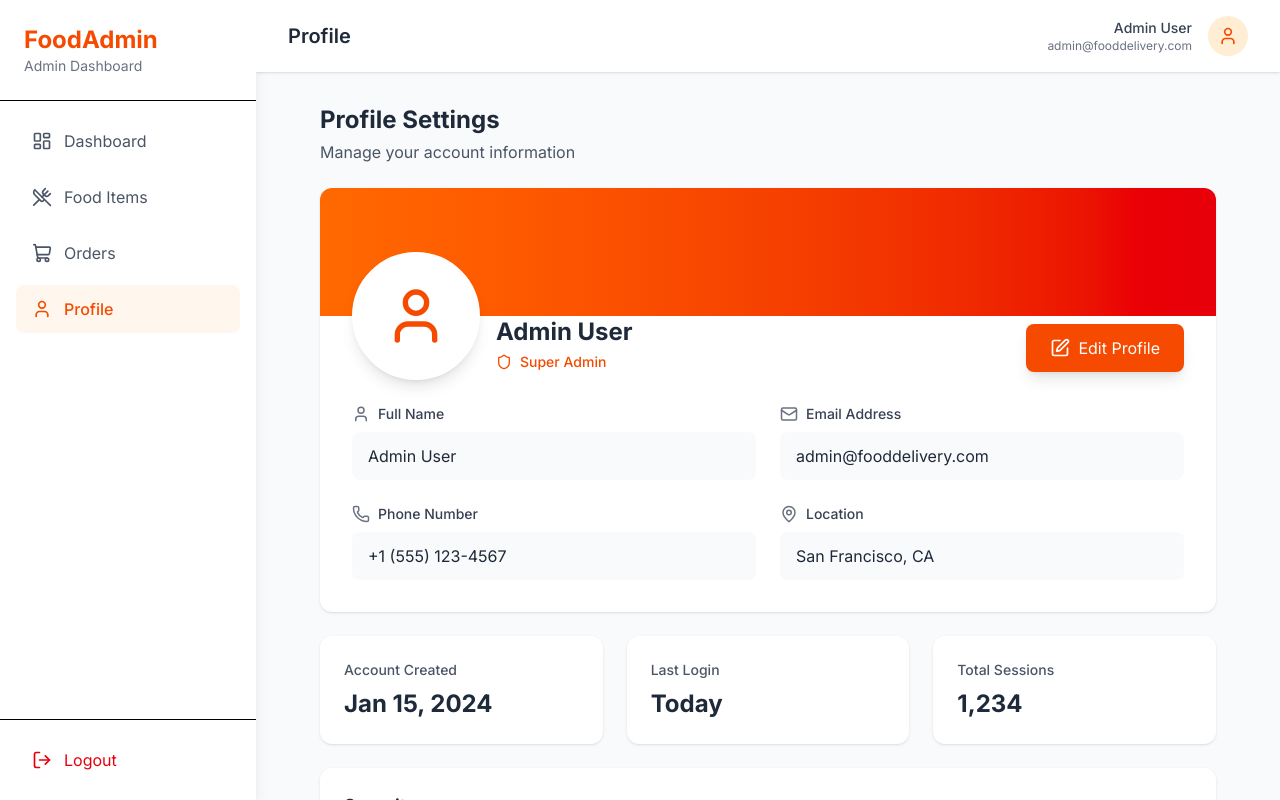
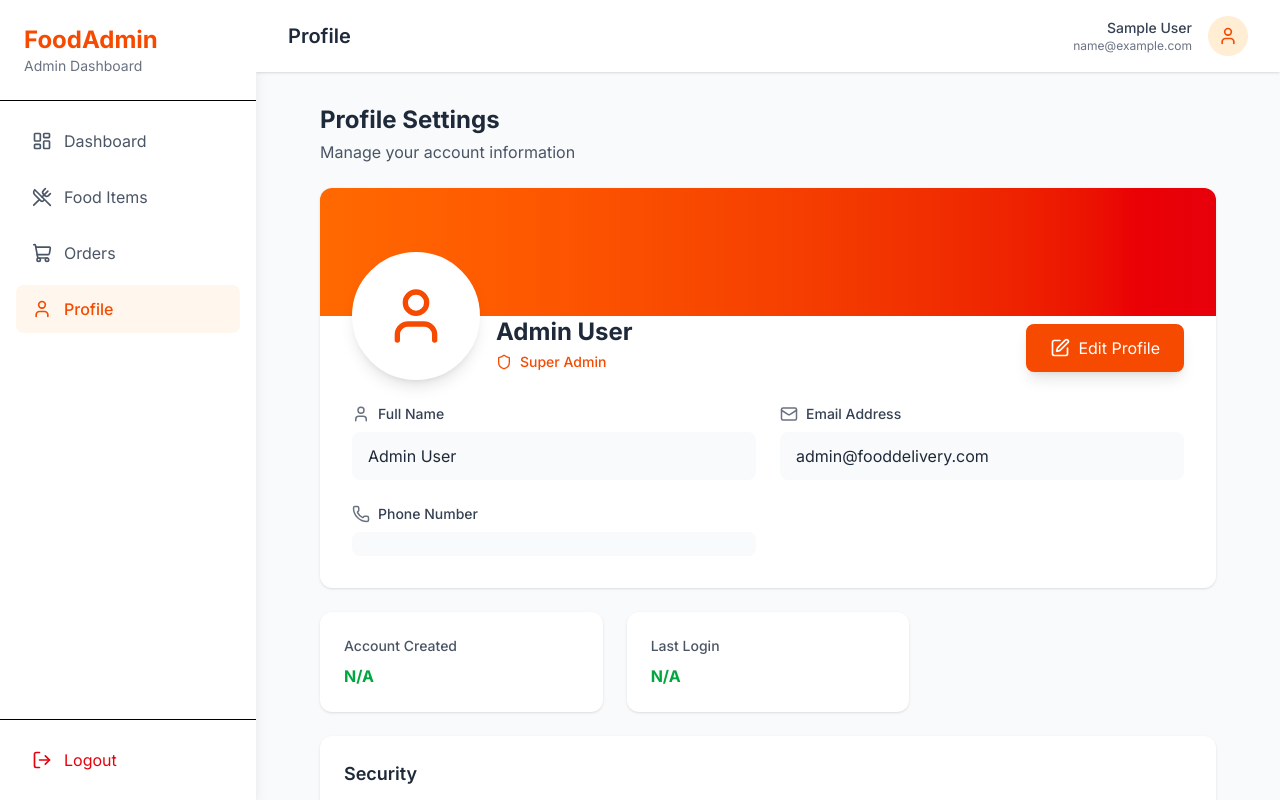
Before and after one commit to sreekanth9885/mysabala-admin-app, a React (Vite) app: page /profile in a window 1280 px wide. Built offline with nearby package versions, Linux system fonts and the light colour scheme; sample sign-in values are in the browser's storage.

Commit message:
dynamic user info in layout and profile

```diff
--- a/src/components/Layout.tsx
+++ b/src/components/Layout.tsx
@@ -1,35 +1,83 @@
-import { Outlet, Link, useLocation, useNavigate } from "react-router-dom";
-import { LayoutDashboard, UtensilsCrossed, ShoppingCart, LogOut, User } from "lucide-react";
+import {
+  Outlet,
+  Link,
+  useLocation,
+  useNavigate,
+} from "react-router-dom";
+
+import {
+  LayoutDashboard,
+  UtensilsCrossed,
+  ShoppingCart,
+  LogOut,
+  User,
+} from "lucide-react";
+import { useAuth } from "../features/hooks/useAuth";
+
 
 export function Layout() {
   const location = useLocation();
   const navigate = useNavigate();
 
+  const { user, logout } = useAuth();
+
   const handleLogout = () => {
+    logout();
+
     navigate("/login");
   };
 
   const navItems = [
-    { path: "/", icon: LayoutDashboard, label: "Dashboard" },
-    { path: "/food-items", icon: UtensilsCrossed, label: "Food Items" },
-    { path: "/orders", icon: ShoppingCart, label: "Orders" },
-    { path: "/profile", icon: User, label: "Profile" },
+    {
+      path: "/",
+      icon: LayoutDashboard,
+      label: "Dashboard",
+    },
+
+    {
+      path: "/food-items",
+      icon: UtensilsCrossed,
+      label: "Food Items",
+    },
+
+    {
+      path: "/orders",
+      icon: ShoppingCart,
+      label: "Orders",
+    },
+
+    {
+      path: "/profile",
+      icon: User,
+      label: "Profile",
+    },
   ];
 
   return (
     <div className="flex h-screen bg-gray-50">
       {/* Sidebar */}
       <aside className="w-64 bg-white shadow-lg flex flex-col">
+
         <div className="p-6 border-b">
-          <h1 className="text-2xl font-bold text-orange-600">FoodAdmin</h1>
-          <p className="text-sm text-gray-500">Admin Dashboard</p>
+          <h1 className="text-2xl font-bold text-orange-600">
+            FoodAdmin
+          </h1>
+
+          <p className="text-sm text-gray-500">
+            Admin Dashboard
+          </p>
         </div>
 
         <nav className="flex-1 p-4 space-y-2">
           {navItems.map((item) => {
             const Icon = item.icon;
-            const isActive = location.pathname === item.path ||
-              (item.path !== "/" && location.pathname.startsWith(item.path));
+
+            const isActive =
+              location.pathname === item.path ||
+              (
+                item.path !== "/" &&
+                location.pathname.startsWith(item.path)
+              );
 
             return (
               <Link
@@ -42,38 +90,60 @@ export function Layout() {
                 }`}
               >
                 <Icon size={20} />
+
                 <span>{item.label}</span>
               </Link>
             );
           })}
         </nav>
 
+        {/* Logout */}
         <div className="p-4 border-t">
           <button
             onClick={handleLogout}
             className="flex items-center gap-3 px-4 py-3 rounded-lg text-red-600 hover:bg-red-50 transition-all w-full"
           >
             <LogOut size={20} />
+
             <span>Logout</span>
           </button>
         </div>
       </aside>
 
-      {/* Main Content */}
+      {/* Main */}
       <div className="flex-1 flex flex-col overflow-hidden">
+
         {/* Top Navbar */}
         <header className="bg-white shadow-sm px-8 py-4 flex items-center justify-between">
+
           <h2 className="text-xl font-semibold text-gray-800">
-            {navItems.find((item) => item.path === location.pathname)?.label || "Dashboard"}
+            {
+              navItems.find(
+                (item) => item.path === location.pathname
+              )?.label || "Dashboard"
+            }
           </h2>
+
+          {/* User Info */}
           <div className="flex items-center gap-4">
+
             <div className="text-right">
-              <p className="text-sm font-medium text-gray-700">Admin User</p>
-              <p className="text-xs text-gray-500">admin@fooddelivery.com</p>
+              <p className="text-sm font-medium text-gray-700">
+                {user?.name || "Admin"}
+              </p>
+
+              <p className="text-xs text-gray-500">
+                {user?.email || "No Email"}
+              </p>
             </div>
+
             <div className="w-10 h-10 rounded-full bg-orange-100 flex items-center justify-center">
-              <User size={20} className="text-orange-600" />
+              <User
+                size={20}
+                className="text-orange-600"
+              />
             </div>
+
           </div>
         </header>
 
@@ -81,6 +151,7 @@ export function Layout() {
         <main className="flex-1 overflow-auto p-8">
           <Outlet />
         </main>
+
       </div>
     </div>
   );
--- a/src/features/context/AuthContext.tsx
+++ b/src/features/context/AuthContext.tsx
@@ -3,27 +3,9 @@ import {
   useEffect,
   useState,
 } from "react";
+import type { AuthContextType, User } from "../types/types";
 
-type User = {
-  id: number;
-  name: string;
-  email: string;
-  created_at?: string;
-};
 
-type AuthContextType = {
-  user: User | null;
-  token: string | null;
-
-  login: (data: {
-    token: string;
-    user: User;
-  }) => void;
-
-  logout: () => void;
-
-  isAuthenticated: boolean;
-};
 
 export const AuthContext =
   createContext<AuthContextType | null>(null);
--- a/src/screens/FoodItemsList.tsx
+++ b/src/features/fooditems/FoodItemsList.tsx
@@ -1,7 +1,7 @@
 import { useState } from "react";
 import { Link } from "react-router";
 import { Search, Plus, Edit, Trash2, Filter } from "lucide-react";
-import { ImageWithFallback } from "../components/ImageWithFallback";
+import { ImageWithFallback } from "../../components/ImageWithFallback";
 
 export function FoodItemsList() {
   const [searchQuery, setSearchQuery] = useState("");
--- /dev/null
+++ b/src/features/types/types.ts
@@ -0,0 +1,43 @@
+export type User = {
+  id: number;
+
+  name: string;
+
+  email: string;
+
+  phone: string | null;
+
+  role:
+    | "super_admin"
+    | "admin"
+    | "manager"
+    | "staff"
+    | "delivery_boy";
+
+  status:
+    | "active"
+    | "inactive"
+    | "blocked";
+
+  profile_image: string | null;
+
+  last_login: string | null;
+
+  created_at?: string;
+
+  updated_at?: string;
+};
+
+export type AuthContextType = {
+  user: User | null;
+  token: string | null;
+
+  login: (data: {
+    token: string;
+    user: User;
+  }) => void;
+
+  logout: () => void;
+
+  isAuthenticated: boolean;
+};
--- a/src/router.tsx
+++ b/src/router.tsx
@@ -2,7 +2,7 @@ import { createBrowserRouter, Navigate } from "react-router-dom";
 
 import { Login } from "./screens/Login";
 import { Dashboard } from "./screens/Dashboard";
-import { FoodItemsList } from "./screens/FoodItemsList";
+import { FoodItemsList } from "./features/fooditems/FoodItemsList";
 import { AddFoodItem } from "./screens/AddFoodItem";
 import { EditFoodItem } from "./screens/EditFoodItem";
 import { OrdersManagement } from "./screens/OrdersManagement";
--- a/src/screens/Login.tsx
+++ b/src/screens/Login.tsx
@@ -2,10 +2,10 @@ import { useState } from "react";
 import { useNavigate } from "react-router-dom";
 import { Mail, Lock, Truck } from "lucide-react";
 import { useLoginMutation } from "../features/auth/authApi";
-
+import { useAuth } from "../features/hooks/useAuth";
 export function Login() {
   const navigate = useNavigate();
-
+  const { login: saveLogin } = useAuth();
   const [login, { isLoading }] = useLoginMutation();
 
   const [email, setEmail] = useState("");
@@ -23,12 +23,10 @@ export function Login() {
       console.log("Login Response:", response);
 
       // Store token
-      localStorage.setItem("token", response.token);
-
-      // Optional: store user
-      localStorage.setItem("user", JSON.stringify(response.user));
-
-      // Navigate to dashboard
+      saveLogin({
+        token: response.token,
+        user: response.user,
+      });
       navigate("/");
 
     } catch (error: any) {
--- a/src/screens/Profile.tsx
+++ b/src/screens/Profile.tsx
@@ -1,14 +1,17 @@
 import { useState } from "react";
 import { useNavigate } from "react-router";
-import { User, Mail, Phone, MapPin, Edit, Save, LogOut, Shield } from "lucide-react";
+import { User, Mail, Phone, Edit, Save, LogOut, Shield } from "lucide-react";
+import { useAuth } from "../features/hooks/useAuth";
+import { formatDate } from "../utils/formatDate";
 
 export function Profile() {
   const navigate = useNavigate();
+  const { user } = useAuth();
   const [isEditing, setIsEditing] = useState(false);
   const [profileData, setProfileData] = useState({
     name: "Admin User",
     email: "admin@fooddelivery.com",
-    phone: "+1 (555) 123-4567",
+    phone: user?.phone || "",
     location: "San Francisco, CA",
     role: "Super Admin",
   });
@@ -135,24 +138,7 @@ export function Profile() {
               )}
             </div>
 
-            <div>
-              <label className="block text-sm font-medium text-gray-700 mb-2">
-                <div className="flex items-center gap-2 mb-2">
-                  <MapPin size={18} className="text-gray-500" />
-                  Location
-                </div>
-              </label>
-              {isEditing ? (
-                <input
-                  type="text"
-                  value={profileData.location}
-                  onChange={(e) => setProfileData({ ...profileData, location: e.target.value })}
-                  className="w-full px-4 py-3 border border-gray-300 rounded-lg focus:ring-2 focus:ring-orange-500 focus:border-transparent outline-none"
-                />
-              ) : (
-                <p className="text-gray-800 bg-gray-50 px-4 py-3 rounded-lg">{profileData.location}</p>
-              )}
-            </div>
+
           </div>
         </div>
       </div>
@@ -161,16 +147,13 @@ export function Profile() {
       <div className="grid grid-cols-1 md:grid-cols-3 gap-6">
         <div className="bg-white rounded-xl shadow-sm p-6">
           <h3 className="text-sm font-medium text-gray-600 mb-2">Account Created</h3>
-          <p className="text-2xl font-bold text-gray-800">Jan 15, 2024</p>
+          <p className="text-1xl font-bold text-green-600">{formatDate(user?.created_at)}</p>
         </div>
         <div className="bg-white rounded-xl shadow-sm p-6">
           <h3 className="text-sm font-medium text-gray-600 mb-2">Last Login</h3>
-          <p className="text-2xl font-bold text-gray-800">Today</p>
+          <p className="text-1xl font-bold text-green-600">{formatDate(user?.last_login)}</p>
         </div>
-        <div className="bg-white rounded-xl shadow-sm p-6">
-          <h3 className="text-sm font-medium text-gray-600 mb-2">Total Sessions</h3>
-          <p className="text-2xl font-bold text-gray-800">1,234</p>
-        </div>
+
       </div>
 
       {/* Security Section */}
--- /dev/null
+++ b/src/utils/formatDate.ts
@@ -0,0 +1,10 @@
+export const formatDate=(dateString?:string | null)=>{
+    if (!dateString) return "N/A";
+    return new Date(dateString).toLocaleString(
+        "en-IN",
+        {
+            dateStyle: "medium",
+            timeStyle: "short",
+        }
+    )
+}
```
